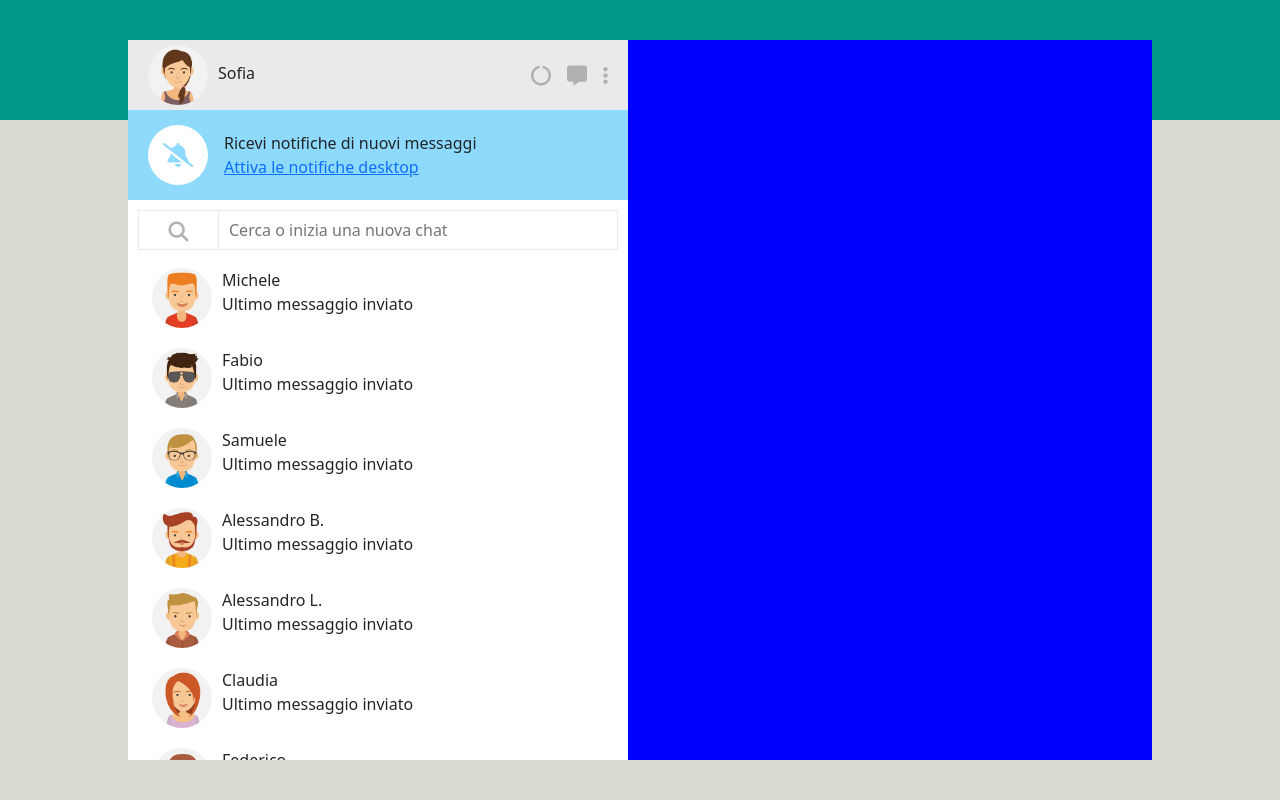
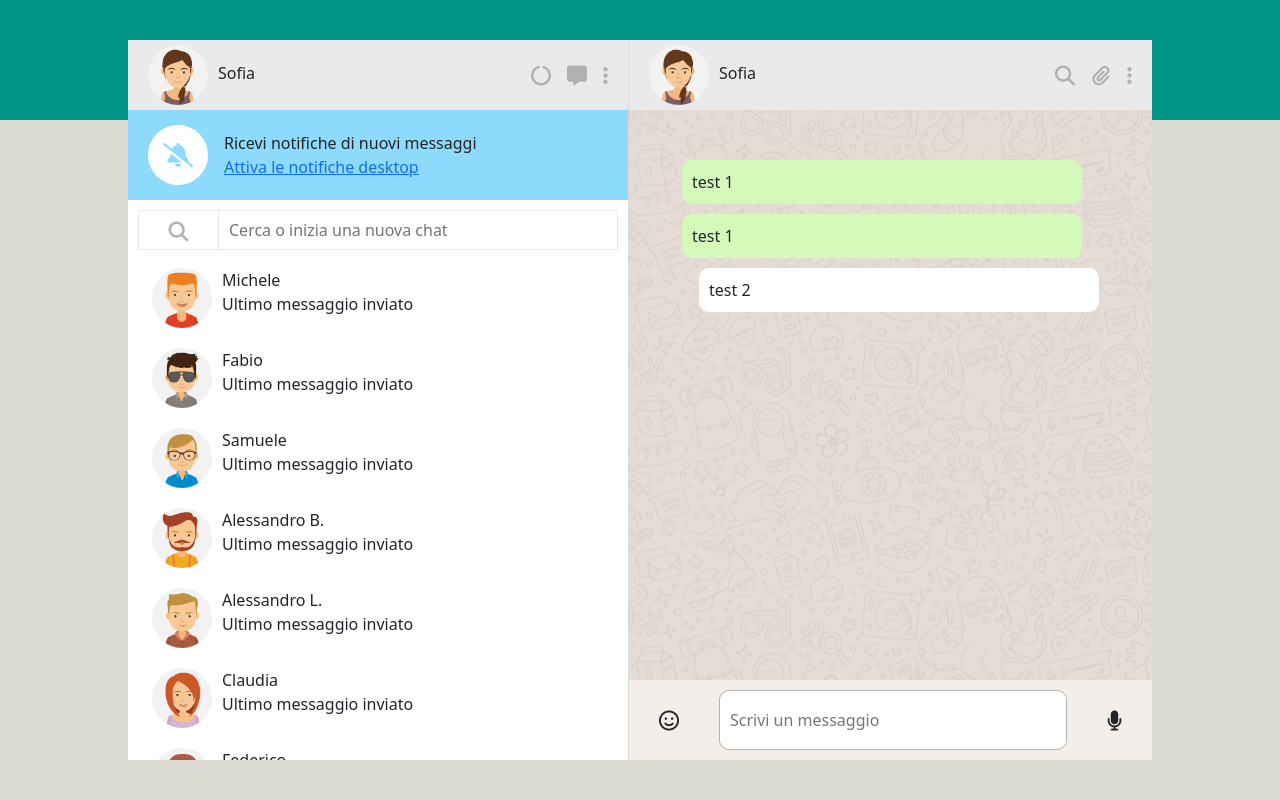
Before and after one commit to LuisGonzalez27/vue-boolzapp, a plain HTML site: page index.html in a window 1280 px wide. Drawn offline with nearby package versions, Linux system fonts and the light colour scheme.

Commit message:
cont. layout 2

```diff
--- a/css/style.css
+++ b/css/style.css
@@ -6,6 +6,8 @@
     --icons-grey: #B1B1B1;
     --nav-grey: #EAEAEA;
     --light-blue: #8EDAFC;
+    --msg-send: #D5F9BA;
+    --box-msg: #F3EEEA;
 }
 
 body{
@@ -36,8 +38,10 @@ body{
     width: 70%;
     min-width: 500px;
     background-color: blue;
+    border-left: 1px solid var(--light-grey);
 }
 
+/* LEFT-SECTION */
 #user-nav {
     width: 100%;
     height: 70px;
@@ -98,3 +102,48 @@ body{
 .box-list{
     width: 100%;
 }
+/* RIGHT-SECTION */
+#contact-nav{
+    width: 100%;
+    height: 70px;
+    padding: 10px 20px;
+    background-color: var(--nav-grey);
+}
+.message-box{
+    width: 100%;
+    height: calc(100% - 150px);
+    background-image: url(../img/mine.jpg);
+    background-position: center;
+    padding: 50px 70px;
+    overflow-y: scroll;
+}
+.send-msg{
+    width: 400px;
+    padding: 10px 10px;
+    align-self: flex-end;
+    background-color: var(--msg-send);
+    border-radius: 10px;
+    margin-bottom: 10px;
+}
+.received-msg{
+    width: 400px;
+    padding: 10px 10px;
+    background-color: var(--white);
+    border-radius: 10px;
+    margin-bottom: 10px;
+}
+.input-box{
+    width: 100%;
+    height: 80px;
+    background-color: var(--box-msg);
+    padding: 10px 30px;
+}
+.msg-input{
+    width: 100%;
+    height: 100%;
+    margin: 0 40px;
+    padding: 10px;
+    border: 1px solid var(--icons-grey);
+    background-color: var(--white);
+    border-radius: 10px;
+}
--- a/index.html
+++ b/index.html
@@ -63,7 +63,39 @@
 
         </div>
         <!-- right-section -->
-        <div id="right-section"></div>
+        <div id="right-section">
+            <!-- contact nav -->
+            <div id="contact-nav" class="d-flex justify-content-between align-items-center">
+                <div>
+                    <img class="profile-user" src="./img/avatar_io.jpg" alt="user-avatar">
+                    <span>{{user.name}}</span>
+                </div>
+                <div class="d-flex nav-icons">
+                    <i class="fa-solid fa-magnifying-glass fa-lg me-3"></i>
+                    <i class="fa-solid fa-paperclip fa-lg me-3"></i>
+                    <i class="fa-solid fa-ellipsis-vertical fa-lg"></i>
+                </div>
+            </div>
+
+            <div class="message-box d-flex flex-column">
+                <div class="send-msg">
+                    test 1
+                </div>
+                <div class="send-msg">
+                    test 1
+                </div>
+                <div class="received-msg">
+                    test 2
+                </div>
+            </div>
+
+            <div class="input-box d-flex justify-content-between align-items-center">
+                <i class="fa-regular fa-face-smile fa-lg"></i>
+                <input class="msg-input" type="text" placeholder="Scrivi un messaggio">
+                <i class="fa-solid fa-microphone fa-lg"></i>
+            </div>
+
+        </div>
     </div>
 
     <script src="./js/script.js"></script>
```
